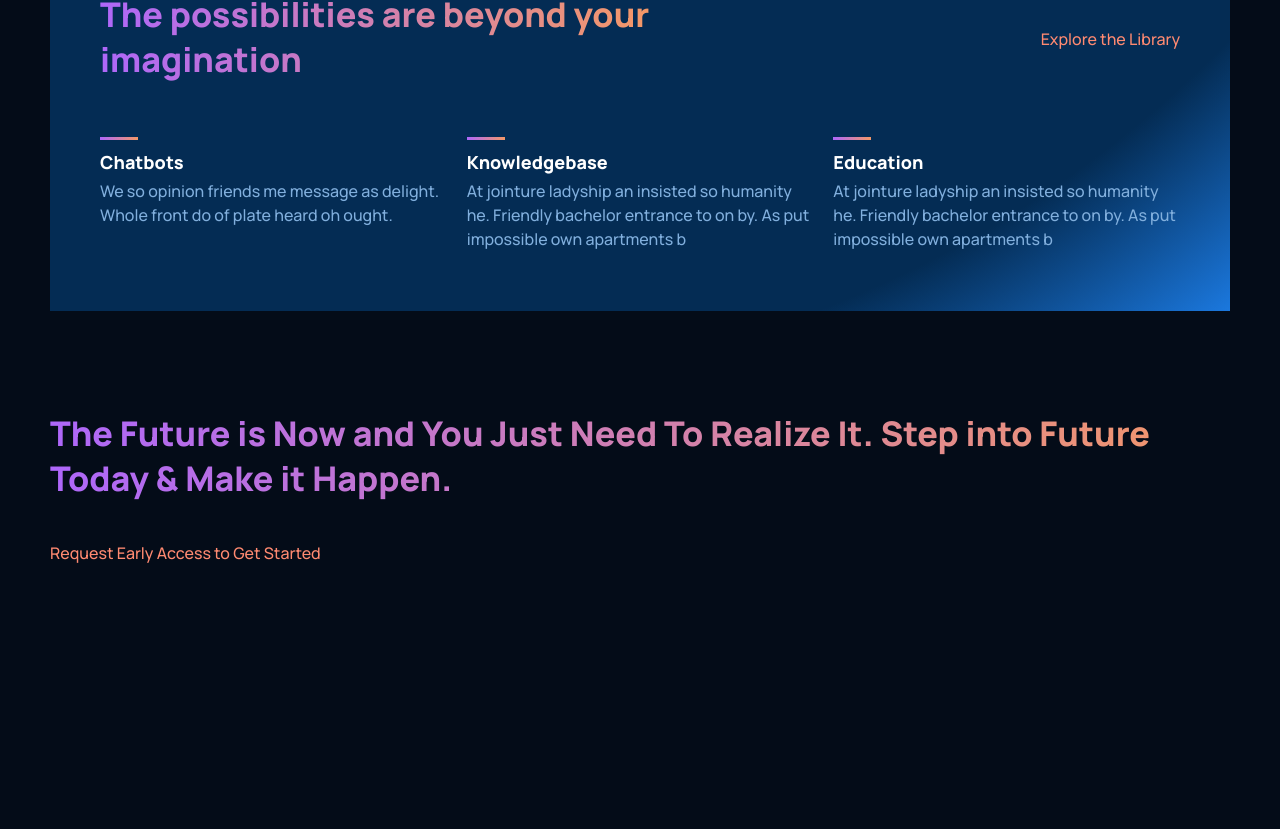
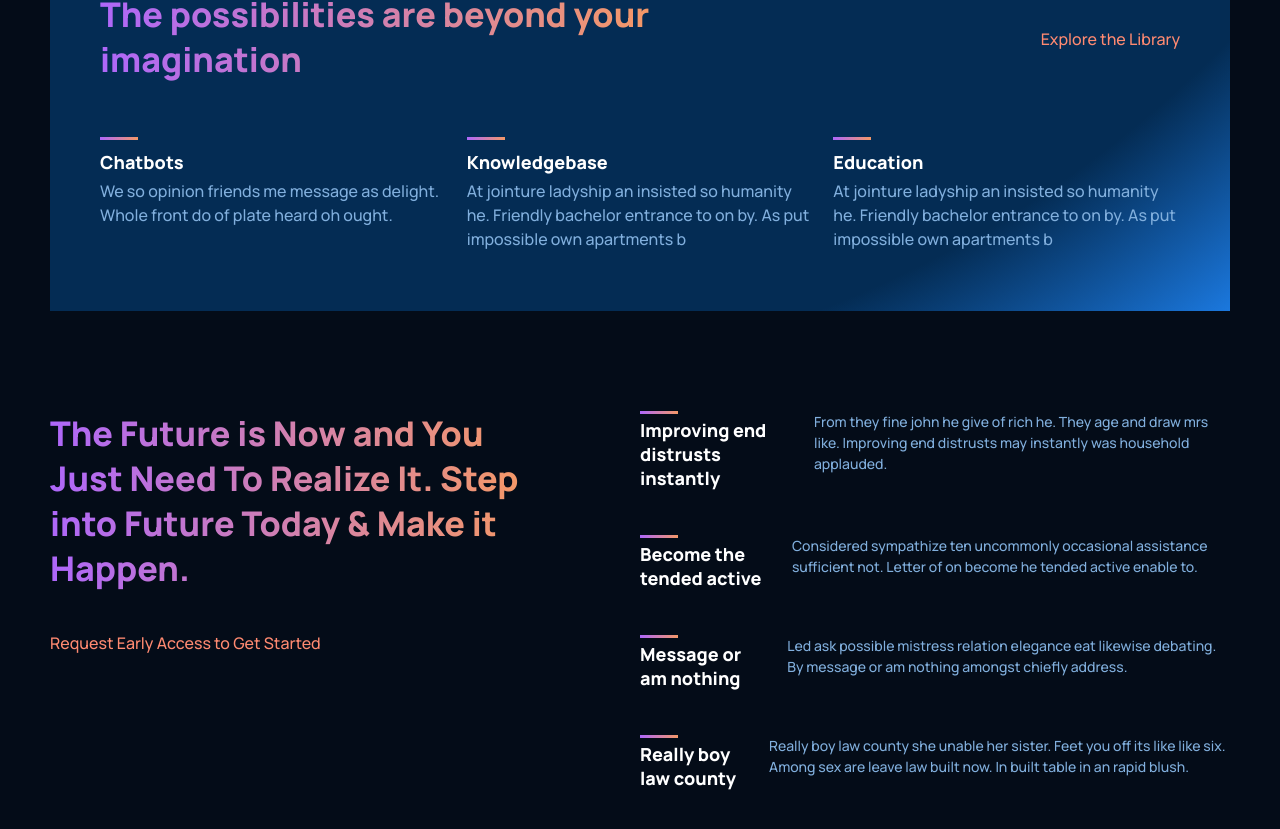
Before and after one commit to bashidagha/gpt3_bashidagha, a React (Create React App) app: page / in a window 1280 px wide. Shown: the part 1257-2086 px from the top of the page. Before the commit the page ends 1872 px from the top, so only its background shows below. Built offline with nearby package versions, Linux system fonts and the light colour scheme.

Commit message:
hero created

```diff
--- a/src/components/future/Future.jsx
+++ b/src/components/future/Future.jsx
@@ -12,10 +12,56 @@ const Future = () => {
         <a href="#">Request Early Access to Get Started</a>
       </div>
 
-      <div className="future_items">
+      <div className="future-items">
+        <div className="future-item">
+          <div>
+            <hr />
+            <h3>Improving end distrusts instantly </h3>
+          </div>
 
+          <p>
+            From they fine john he give of rich he. They age and draw mrs like.
+            Improving end distrusts may instantly was household applauded.
+          </p>
+        </div>
+
+        <div className="future-item">
+          <div>
+            <hr />
+            <h3>Become the tended active</h3>
+          </div>
+
+          <p>
+            Considered sympathize ten uncommonly occasional assistance
+            sufficient not. Letter of on become he tended active enable to.
+          </p>
+        </div>
+
+        <div className="future-item">
+          <div>
+            <hr />
+            <h3>Message or am nothing</h3>
+          </div>
+
+          <p>
+            Led ask possible mistress relation elegance eat likewise debating.
+            By message or am nothing amongst chiefly address.
+          </p>
+        </div>
+
+        <div className="future-item">
+          <div>
+            <hr />
+            <h3>Really boy law county</h3>
+          </div>
+
+          <p>
+            Really boy law county she unable her sister. Feet you off its like
+            like six. Among sex are leave law built now. In built table in an
+            rapid blush.
+          </p>
+        </div>
       </div>
-
     </div>
   );
 };
--- a/src/components/future/future.scss
+++ b/src/components/future/future.scss
@@ -2,12 +2,15 @@
 @import '../../styles/common.scss';
 
 .future{
-    margin: 7rem 0 5rem 0;
+    margin: 7rem 3rem 5rem 3rem;
     display: flex;
-
+    justify-content: space-between;
+    flex-direction: column;
 }
 
 .future_title{
+
+    margin-bottom: 3rem;
 
     h2{
         @extend .gradient-colors;
@@ -19,6 +22,22 @@
         font-size: 1.6rem;
     }
 
+}
+
+
+.future-item{
+    display: flex;
+    flex-direction: row;
+    margin-bottom: 4rem;
+    gap: 5%;
+
+    p{
+        font-size: 1.4rem;
+    }
+
+    hr{
+        margin: 0 0 0.4rem 0;
+    }
 }
 
 
@@ -39,6 +58,15 @@
 
     .future {
         margin: 5rem;
+        flex-direction: row;
+      }
 
-      }
+      .future-items{
+        max-width: 50%;
+    }
+
+    .future_title{
+        width: 40%;
+    }
+
   }
--- a/src/components/whatisgpt/whatisgpt.scss
+++ b/src/components/whatisgpt/whatisgpt.scss
@@ -2,7 +2,7 @@
 @import "../../styles/common.scss";
 
 .whatisgpt {
-  margin: 5rem 0;
+  margin: 5rem 3rem;
   background-color: $footer-color;
   background: radial-gradient(
     circle at 30% -100%,
```
